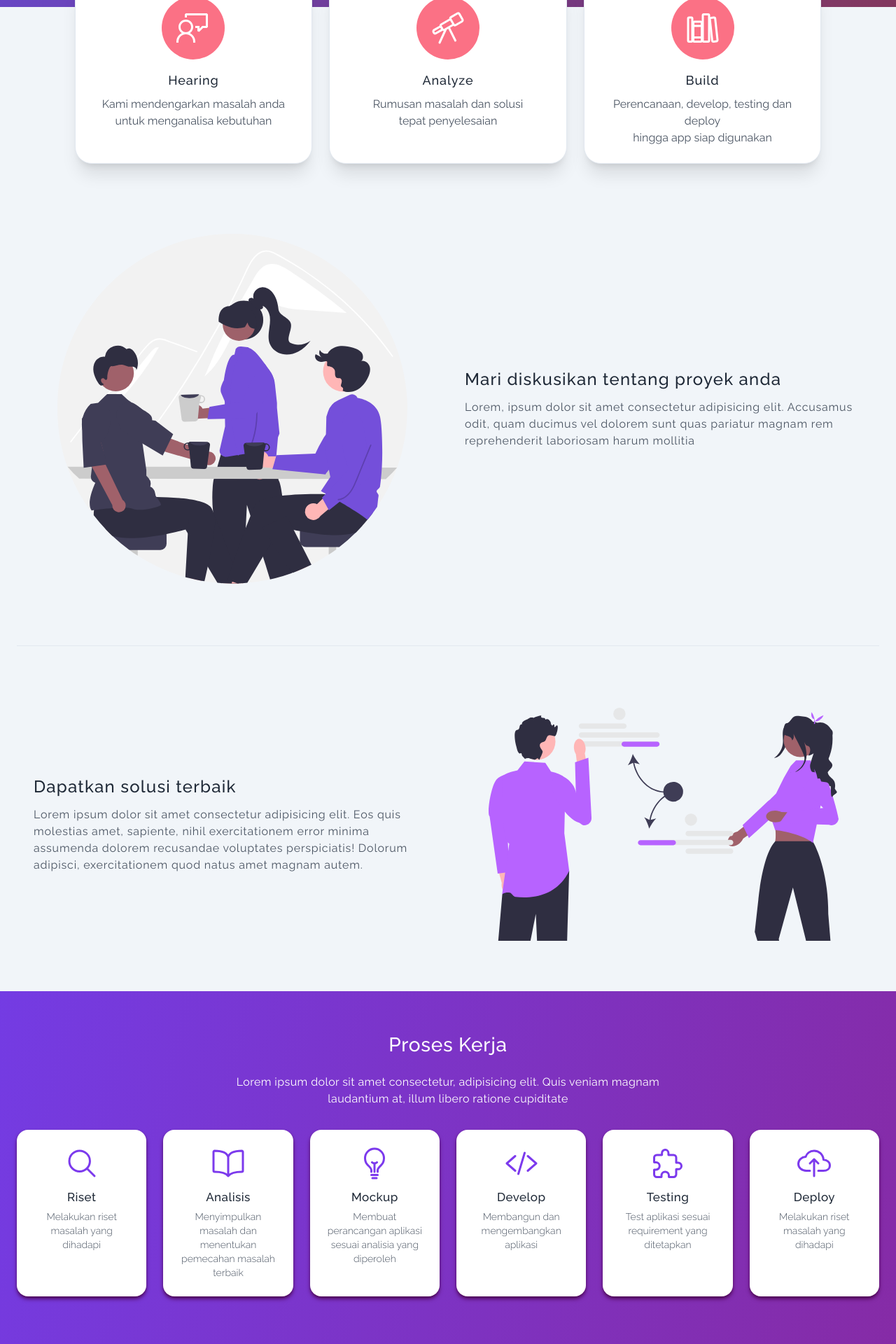
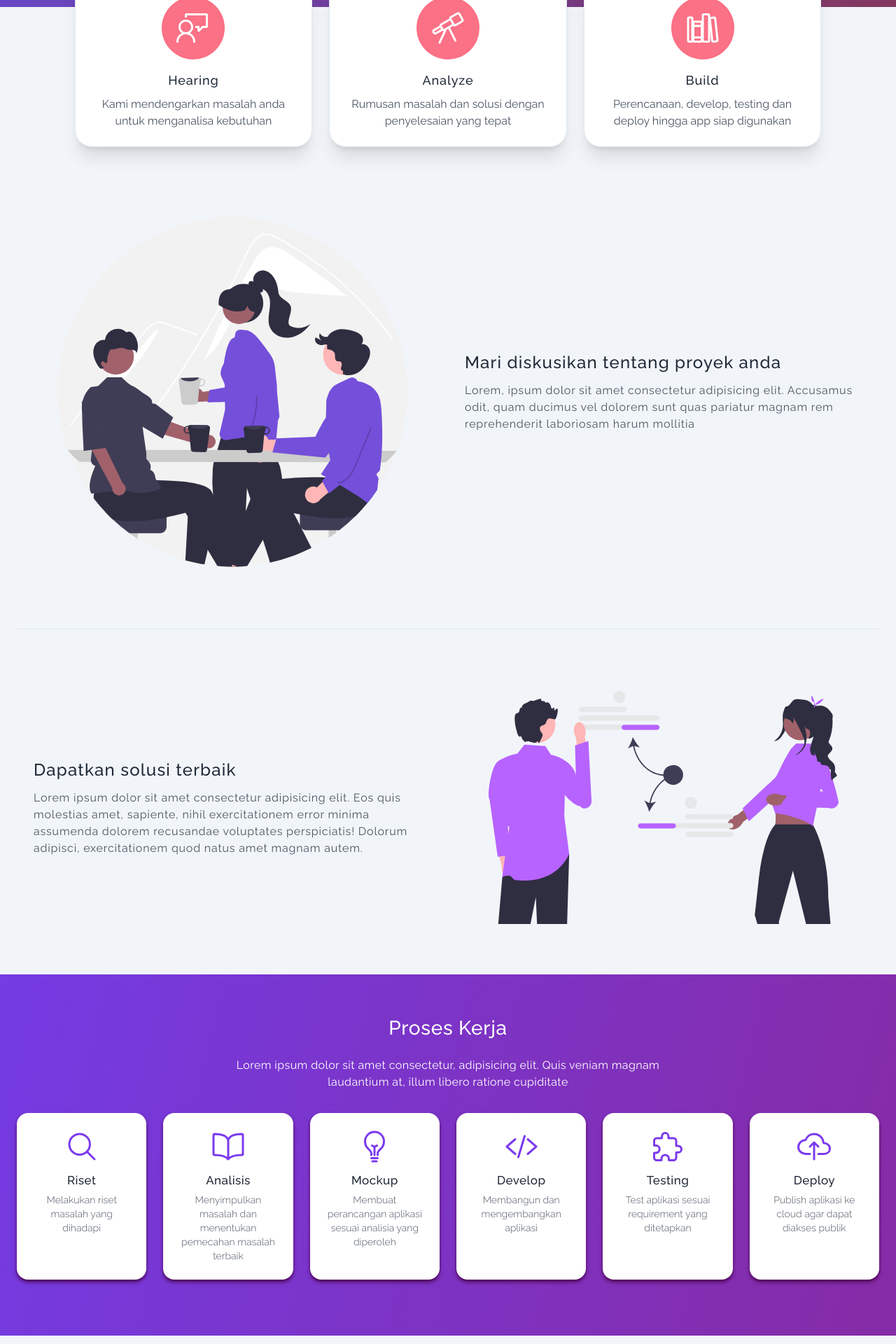
Before and after one commit to odik91/TechWave-testdev, a Next.js app: page / in a window 1280 px wide. Shown: the part 700-2620 px from the top of the page at 70% size. Built offline with nearby package versions, Linux system fonts and the light colour scheme.

Commit message:
adding animation for homepage

```diff
--- a/components/home/Moto.tsx
+++ b/components/home/Moto.tsx
@@ -1,3 +1,6 @@
+"use client";
+
+import useIntersectionObserver from "@/app/hooks/useIntersectionObserver";
 import { IoLibraryOutline, IoTelescopeOutline } from "react-icons/io5";
 import { VscFeedback } from "react-icons/vsc";
 
@@ -8,13 +11,14 @@ type MotoItem = {
 };
 
 const Moto = () => {
+  const { isVisible, elementRef } = useIntersectionObserver(0.1, true);
   const items: MotoItem[] = [
     {
       icon: <VscFeedback className="text-5xl" />,
       title: "Hearing",
       description: (
         <>
-          Kami mendengarkan masalah anda <br /> untuk menganalisa kebutuhan
+          Kami mendengarkan masalah anda untuk menganalisa kebutuhan
         </>
       ),
     },
@@ -23,7 +27,7 @@ const Moto = () => {
       title: "Analyze",
       description: (
         <>
-          Rumusan masalah dan solusi <br /> tepat penyelesaian
+          Rumusan masalah dan solusi dengan penyelesaian yang tepat
         </>
       ),
     },
@@ -32,7 +36,7 @@ const Moto = () => {
       title: "Build",
       description: (
         <>
-          Perencanaan, develop, testing dan deploy <br /> hingga app siap
+          Perencanaan, develop, testing dan deploy hingga app siap
           digunakan
         </>
       ),
@@ -40,7 +44,12 @@ const Moto = () => {
   ];
   return (
     <section className="flex justify-center" id="more">
-      <div className="grid grid-cols-1 sm:grid-cols-3 sm:gap-6 w-10/12 -mt-10 z-10">
+      <div
+        className={`grid grid-cols-1 sm:grid-cols-3 sm:gap-6 w-10/12 -mt-10 z-10 transition-all duration-1000 ease-in-out delay-75 ${
+          isVisible ? "opacity-100 scale-100" : "opacity-0 scale-0"
+        }`}
+        ref={elementRef}
+      >
         {items.map((item) => {
           const { icon, title, description } = item;
 
--- a/components/home/Process.tsx
+++ b/components/home/Process.tsx
@@ -1,3 +1,5 @@
+"use client";
+import useIntersectionObserver from "@/app/hooks/useIntersectionObserver";
 import {
   IoBookOutline,
   IoBulbOutline,
@@ -14,6 +16,7 @@ type DataProcess = {
 };
 
 const Process = () => {
+  const { isVisible, elementRef } = useIntersectionObserver(0.1, true);
   const itemPorcess: DataProcess[] = [
     {
       icon: <IoSearchOutline />,
@@ -45,11 +48,16 @@ const Process = () => {
     {
       icon: <IoCloudUploadOutline />,
       title: "Deploy",
-      description: "Melakukan riset masalah yang dihadapi",
+      description: "Publish aplikasi ke cloud agar dapat diakses publik",
     },
   ];
   return (
-    <div className="grid grid-cols-1 sm:grid-cols-3 lg:grid-cols-6 sm:gap-6 my-8">
+    <div
+      className={`grid grid-cols-1 sm:grid-cols-3 lg:grid-cols-6 sm:gap-6 my-8 ${
+        isVisible ? "opacity-100 scale-100" : "opacity-0 scale-0"
+      } transition-all duration-1000 ease-in-out delay-75`}
+      ref={elementRef}
+    >
       {itemPorcess.map((item, index) => {
         const { icon, title, description } = item;
 
```
